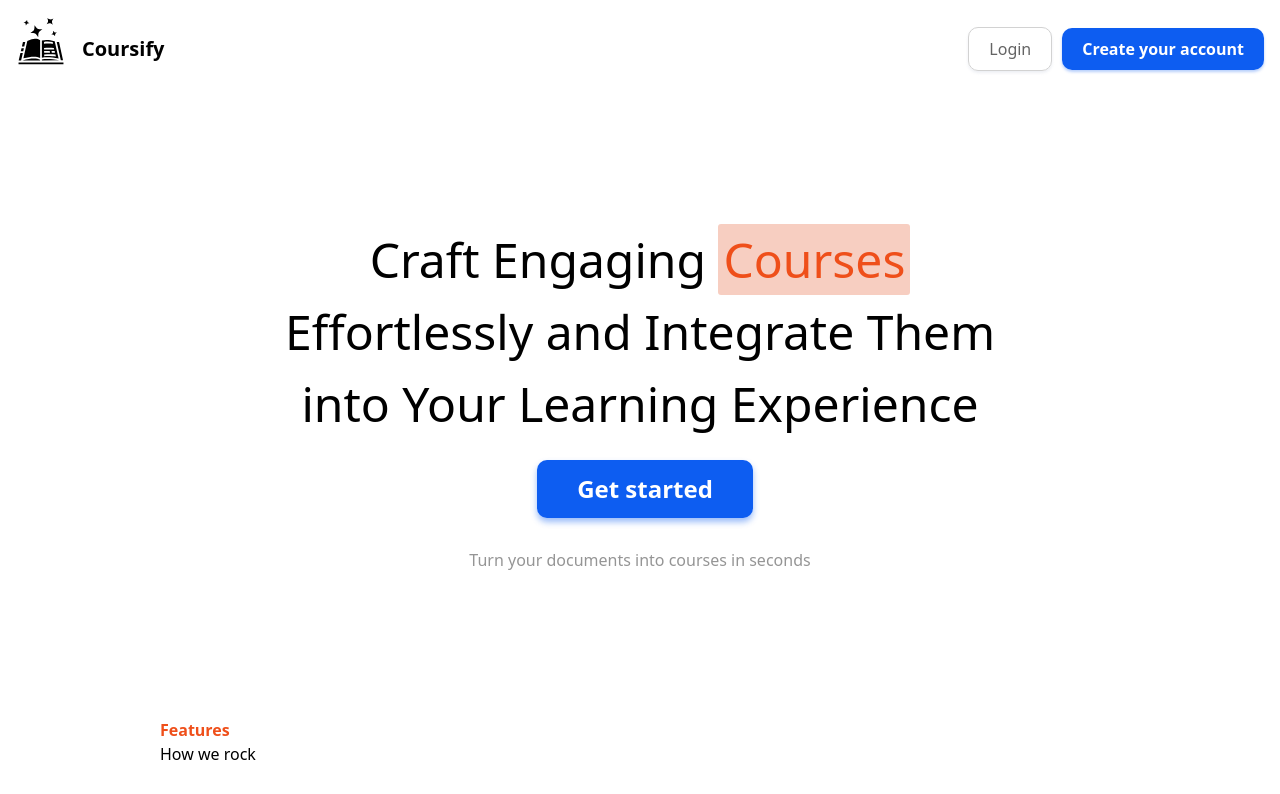
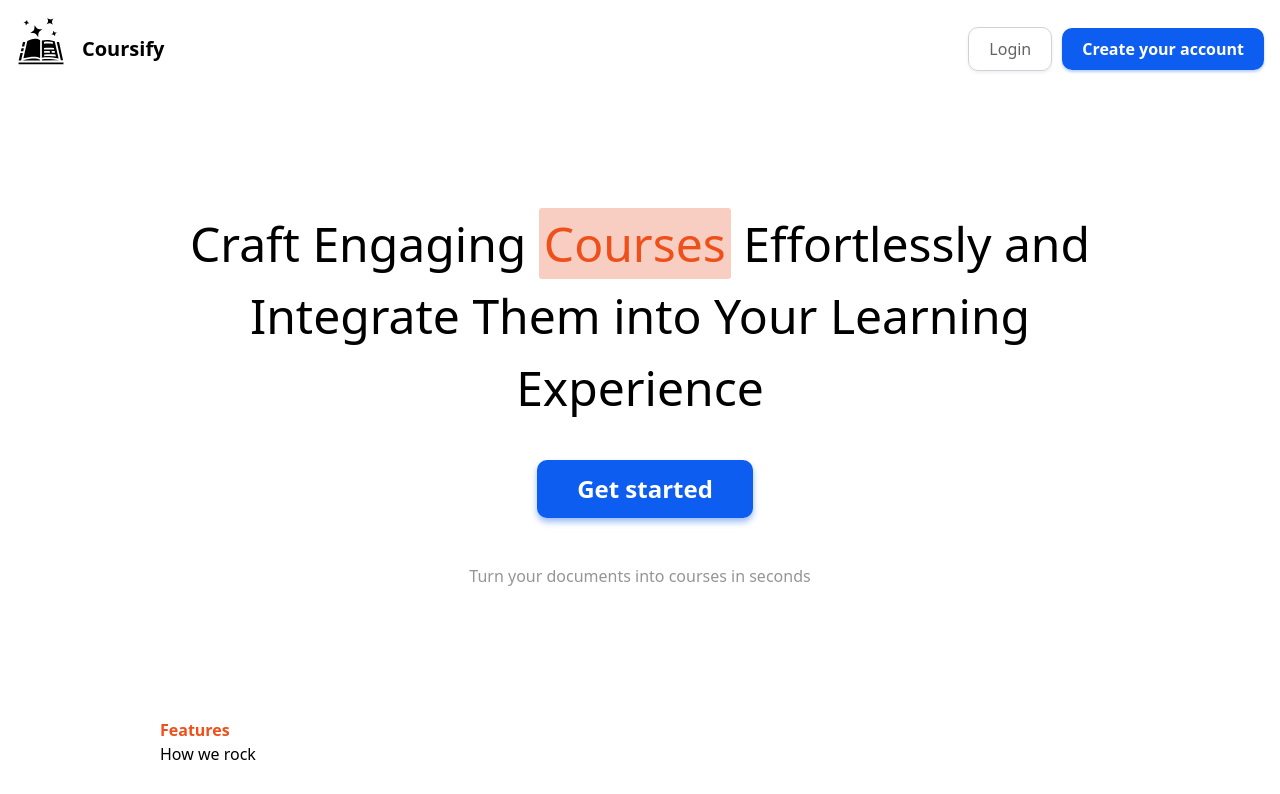
Before and after one commit to KaranpreetRaja/coursify, a React (Vite) app in the folder react-app/: page / in a window 1280 px wide. Shown: the top 794 px of the page. Built offline with nearby package versions, Linux system fonts and the light colour scheme.

Commit message:
Adding daisy ui

```diff
--- a/react-app/package.json
+++ b/react-app/package.json
@@ -26,6 +26,7 @@
     "@types/react-dom": "^18.2.15",
     "@vitejs/plugin-react": "^4.2.0",
     "autoprefixer": "^10.4.16",
+    "daisyui": "^4.12.10",
     "eslint": "^8.53.0",
     "eslint-plugin-react": "^7.33.2",
     "eslint-plugin-react-hooks": "^4.6.0",
--- a/react-app/src/pages/home.jsx
+++ b/react-app/src/pages/home.jsx
@@ -7,8 +7,12 @@ export default function Home(){
             <Navbar/>
             <div className="text-black">
                 <div className="hero-section">
-                    <div className="hero-content">
-                        <h1 className="hero-text">Craft Engaging <span className='highlight'>Courses</span> Effortlessly and Integrate Them into Your Learning Experience</h1>
+                    <div className="hero-content flex flex-col">
+                        <div>
+                        <h1 className="hero-text">Craft Engaging <span className='highlight'>Courses</span> Effortlessly and</h1>
+                        <h1 className="hero-text">Integrate Them into Your Learning</h1>
+                        <h1 className="hero-text">Experience</h1>
+                        </div>
                         <Link to="/signup" className="text-black font-bold text-xl">
                             <button className='hero-btn hover:bg-blue-700 transition ease-in-out duration-300'>Get started</button>
                         </Link>
--- a/react-app/tailwind.config.js
+++ b/react-app/tailwind.config.js
@@ -15,5 +15,8 @@ export default {
       }
     },
   },
-  plugins: [],
+  plugins: [require('daisyui'),],
+  daisyui: {
+    darkTheme: "light",
+   },
 }
```
Also changed, not shown: 1 other file (tests, documents, lock files or other folders).
